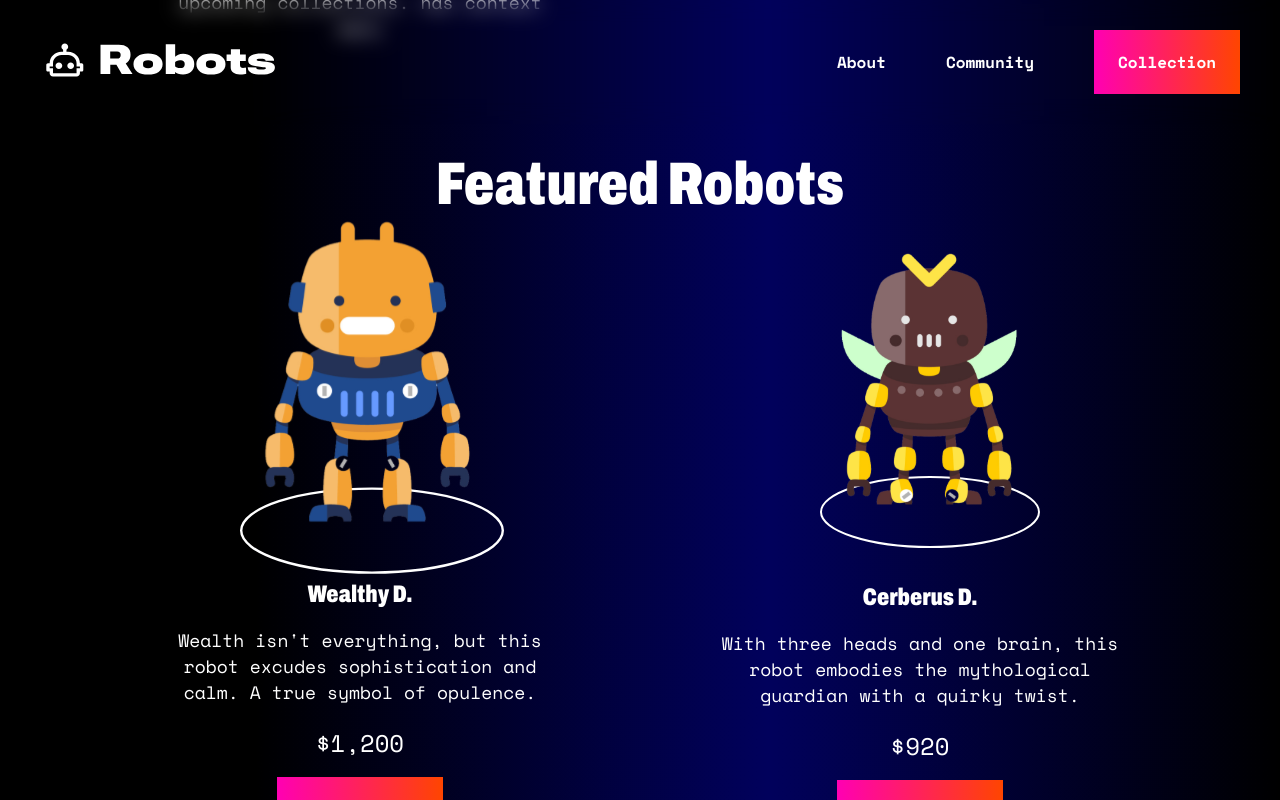
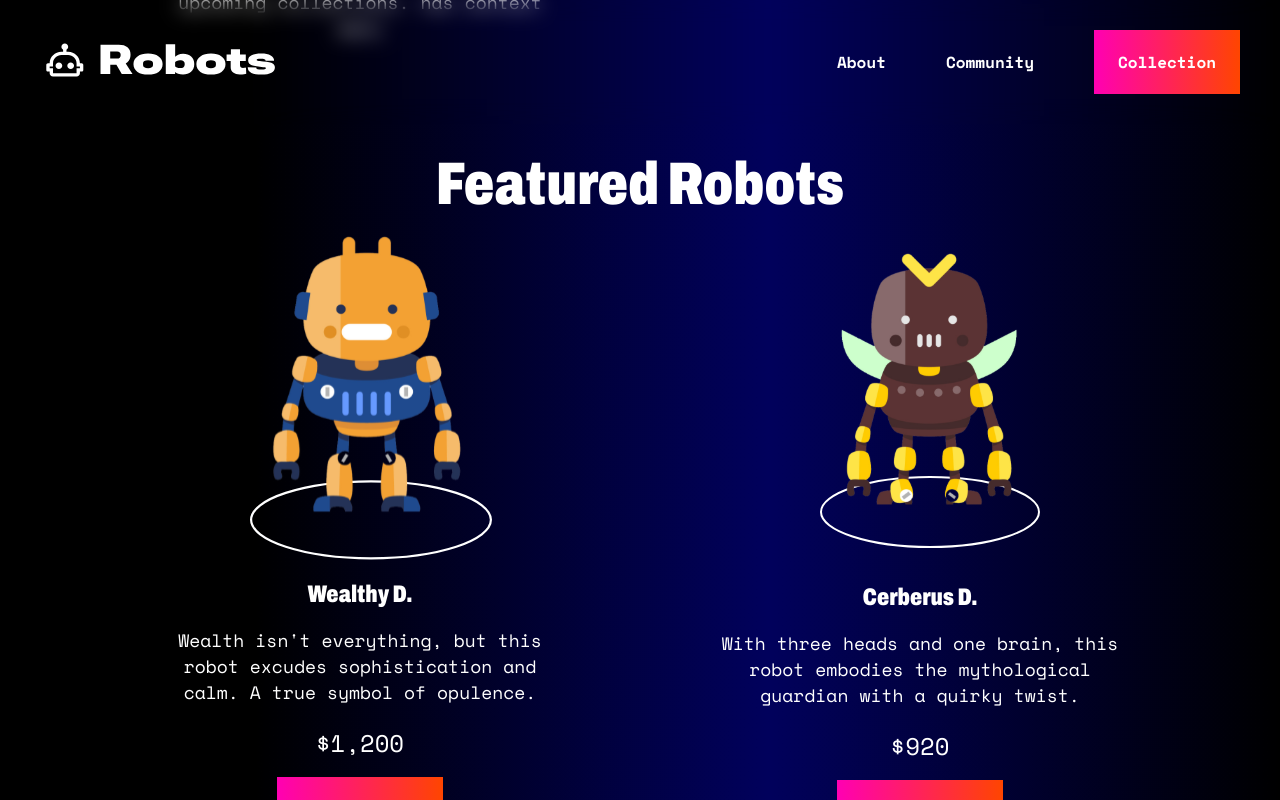
Before and after one commit to dennysunny/robots_1.0, an Angular app: page /robots in a window 1280 px wide. In both pictures the pointer is over the element 360 px from the left and 2027 px from the top of the page. Shown: the part 1643-2443 px from the top of the page. Built offline with nearby package versions, Linux system fonts and the light colour scheme.

Commit message:
update: image scale transition value

```diff
--- a/src/app/shared/components/robot-profile-card/robot-profile-card.component.scss
+++ b/src/app/shared/components/robot-profile-card/robot-profile-card.component.scss
@@ -16,7 +16,7 @@
         width: 100%;
         transition: transform 0.3s ease-in-out;
         &:hover{
-            transform: scale(1.2)
+            transform: scale(1.1)
         }
     }
     .robot-info{
```
